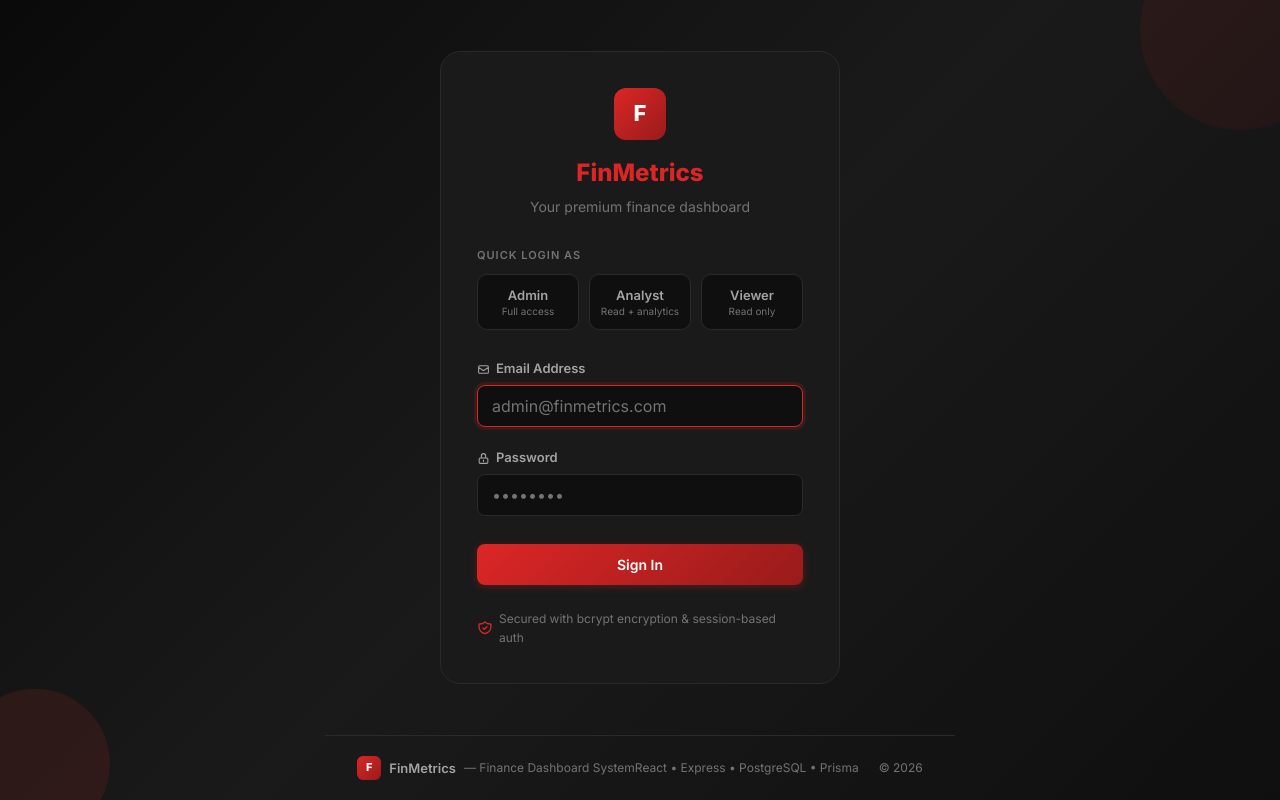
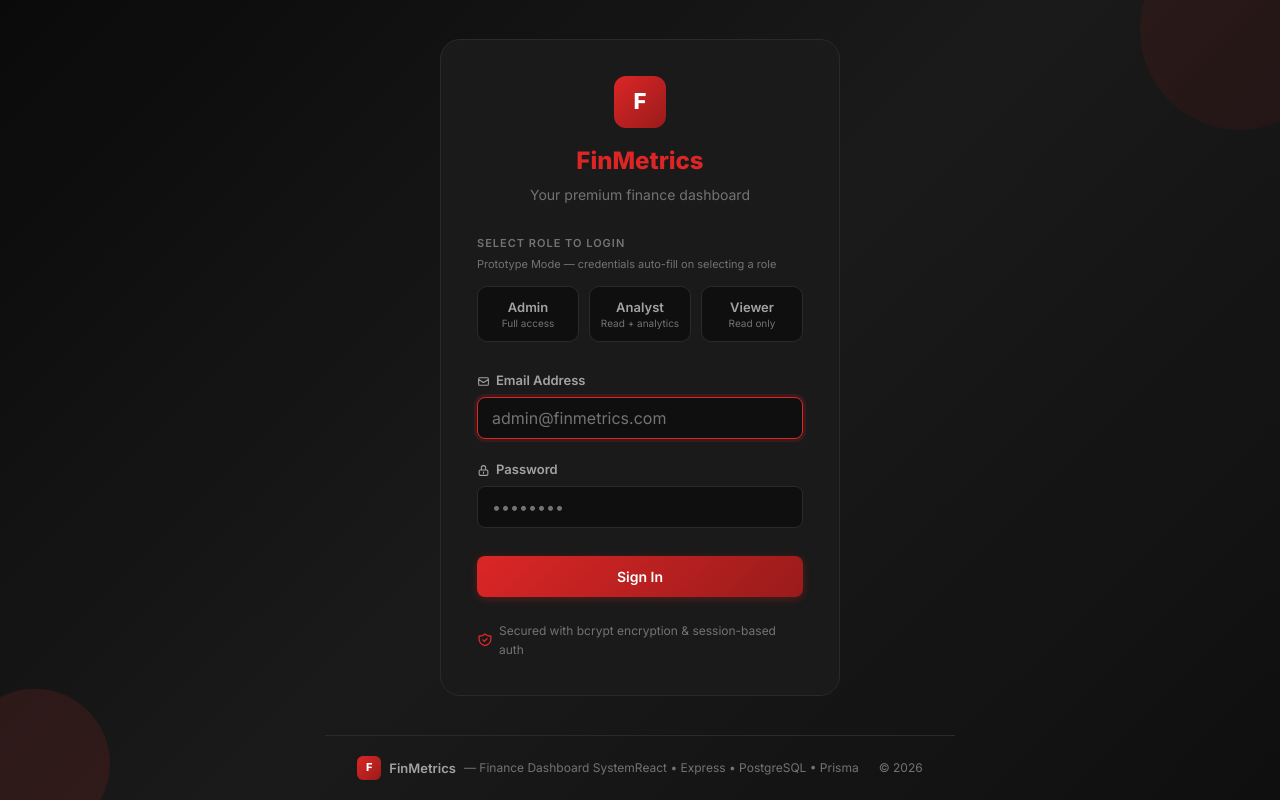
Before and after one commit to anukrit-2277/FinMetrics, a React (Vite) app in the folder frontend/: page /login in a window 1280 px wide. Built offline with nearby package versions, Linux system fonts and the light colour scheme; no server answers.

Commit message:
feat: update role selection label and add prototype mode description to login page

```diff
--- a/frontend/src/components/Auth/LoginPage.jsx
+++ b/frontend/src/components/Auth/LoginPage.jsx
@@ -57,8 +57,11 @@ function LoginPage() {
 
           {/* Role Toggle Buttons */}
           <div style={{ marginBottom: 28 }}>
-            <p style={{ fontSize: 11, color: '#737373', marginBottom: 10, fontWeight: 600, textTransform: 'uppercase', letterSpacing: '1px' }}>
-              Quick Login As
+            <p style={{ fontSize: 11, color: '#737373', marginBottom: 4, fontWeight: 600, textTransform: 'uppercase', letterSpacing: '1px' }}>
+              Select Role to Login
+            </p>
+            <p style={{ fontSize: 11, color: '#737373', marginBottom: 12 }}>
+              Prototype Mode — credentials auto-fill on selecting a role
             </p>
             <div style={{ display: 'flex', gap: 10 }}>
               {DEMO_ACCOUNTS.map((account) => (
```
